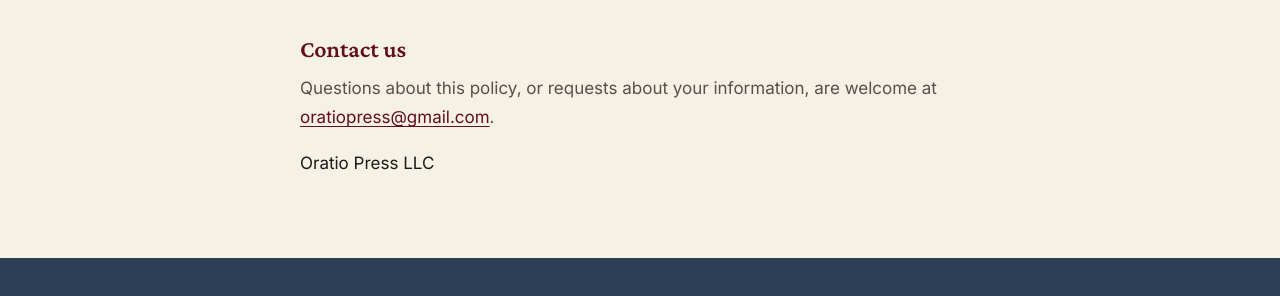
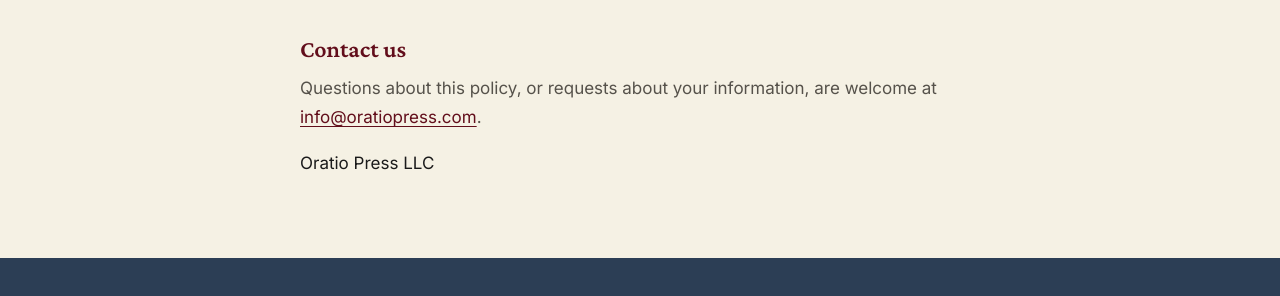
Before and after one commit to Oratio-Press/oratio.github.io, a Jekyll site: the page built from privacy.html, in a window 1280 px wide and 900 px high, scrolled down 4751 px. Shown: the part 422-718 px from the top of the window. Built offline with Jekyll 4.4.1, drawn with Linux system fonts in a browser that asks for light colours.

Commit message:
Update privacy.html

```diff
--- a/privacy.html
+++ b/privacy.html
@@ -89,6 +89,6 @@
 <p>If Oratio begins to collect anything new (for example, if subscriptions are added), we will update this policy before that change reaches the app, and change the date at the top. If a change is significant, we will also say so in the app or its store listing.</p>
 
 <h2>Contact us</h2>
-<p>Questions about this policy, or requests about your information, are welcome at <a href="mailto:oratiopress@gmail.com">oratiopress@gmail.com</a>.</p>
+<p>Questions about this policy, or requests about your information, are welcome at <a href="mailto:info@oratiopress.com">info@oratiopress.com</a>.</p>
 <p>Oratio Press LLC</p>
 </section>
```
